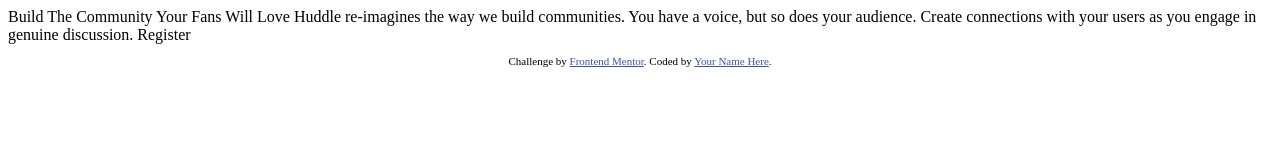
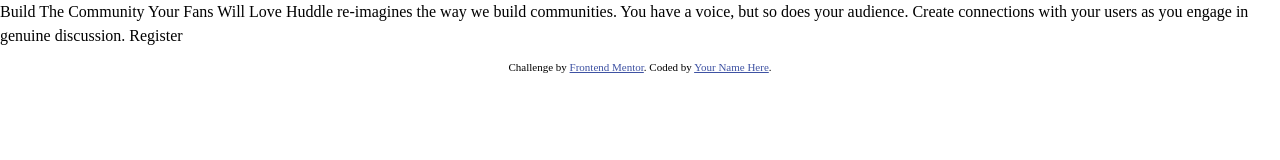
Before and after one commit to JulioCinquina/fem-huddle-landing-page-intro, a plain HTML site: page index.html in a window 1280 px wide. Drawn offline with Linux system fonts and the light colour scheme.

Commit message:
Add and link external stylesheet with basic reset
- Attribution styles were moved to style.css
- Changed pixels to rems in attribution font-size

```diff
--- a/index.html
+++ b/index.html
@@ -4,6 +4,8 @@
     <meta charset="UTF-8" />
     <meta name="viewport" content="width=device-width, initial-scale=1.0" />
     <!-- displays site properly based on user's device -->
+
+    <link rel="stylesheet" href="style.css" />
 
     <link
       rel="icon"
@@ -15,17 +17,6 @@
     <title>
       Frontend Mentor | Huddle landing page with single introductory section
     </title>
-
-    <!-- Feel free to remove these styles or customise in your own stylesheet 👍 -->
-    <style>
-      .attribution {
-        font-size: 11px;
-        text-align: center;
-      }
-      .attribution a {
-        color: hsl(228, 45%, 44%);
-      }
-    </style>
   </head>
   <body>
     Build The Community Your Fans Will Love Huddle re-imagines the way we build
--- /dev/null
+++ b/style.css
@@ -0,0 +1,32 @@
+:root {
+  box-sizing: border-box;
+}
+
+*,
+*::before,
+*::after {
+  box-sizing: inherit;
+}
+
+body {
+  min-height: 100vh;
+  margin: 0;
+  line-height: 1.5;
+}
+
+img,
+picture {
+  display: block;
+  max-width: 100%;
+}
+
+a {
+  color: inherit;
+}
+.attribution {
+  font-size: 0.6875rem;
+  text-align: center;
+}
+.attribution a {
+  color: hsl(228, 45%, 44%);
+}
```
